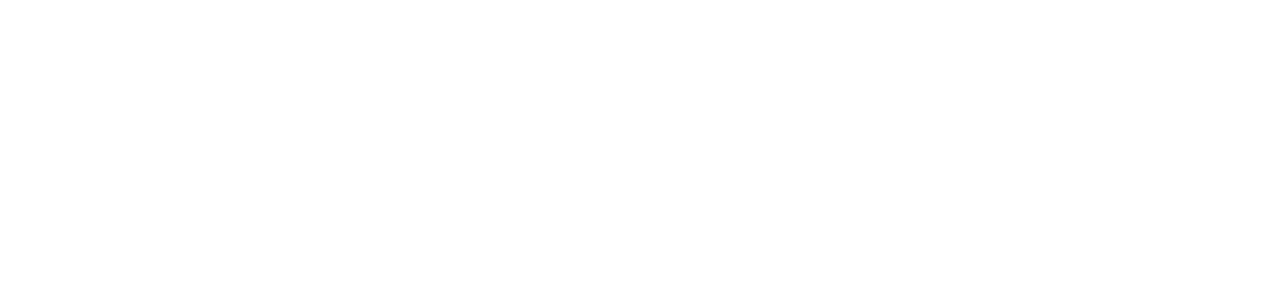
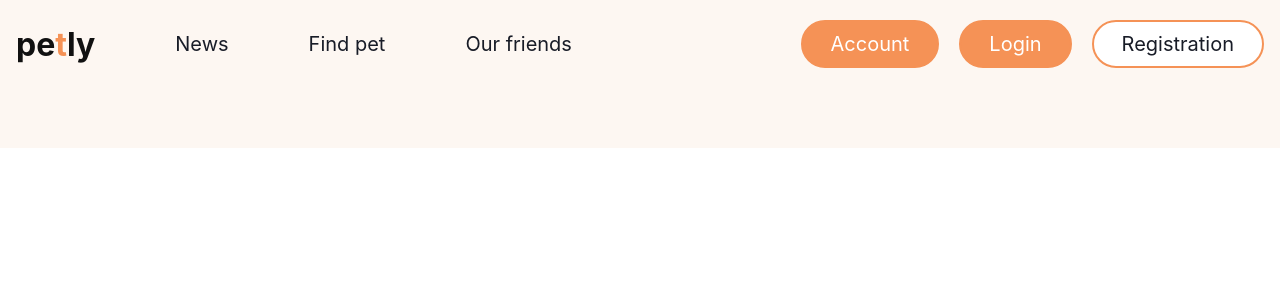
Before and after one commit to BogdanZarichnyy/team-project-react-nodejs-frontend, a React (Create React App) app: page / in a window 1280 px wide. Shown: the top 300 px of the page. Built offline with nearby package versions, Linux system fonts and the light colour scheme.

Commit message:
layout and header setup

```diff
--- a/src/App.js
+++ b/src/App.js
@@ -1,10 +1,18 @@
-import React from 'react';
+import React, { Suspense } from 'react';
+import { Route, Routes } from 'react-router-dom';
 import './App.css';
+import SharedLayout from './Components/SharedLayout/SharedLayout';
 
-function App() {
+export const App = () => {
   return (
-    <></>
+    <Suspense fallback={<span>Loading</span>}>
+      <Routes>
+        <Route path="/" element={<SharedLayout />}>
+          {/* <Route path="/test" element={<Test />} /> */}
+        </Route>
+
+        <Route path="*" element={<span>Not Found</span>} />
+      </Routes>
+    </Suspense>
   );
-}
-
-export default App;
+};
--- /dev/null
+++ b/src/Components/Header/Header.jsx
@@ -0,0 +1,55 @@
+import React from 'react';
+import { NavLink } from 'react-router-dom';
+
+import style from './Header.module.css';
+
+const Header = () => {
+  return (
+    <nav className={style.container}>
+      <div className={style.navGroupe}>
+        <span className={style.logo}>
+          pe<span className={style.logo_accent}>t</span>ly
+        </span>
+
+        <NavLink to="/news" className={style.nav_item}>
+          <span>News</span>
+        </NavLink>
+
+        <NavLink to="/notices" className={style.nav_item}>
+          <span>Find pet</span>
+        </NavLink>
+
+        <NavLink to="/friends" className={style.nav_item}>
+          <span>Our friends</span>
+        </NavLink>
+      </div>
+
+      <div className={style.authGroupe}>
+        {'if authorized' && (
+          <>
+            <NavLink to="/user" className={style.auth_item}>
+              Acсount
+            </NavLink>
+          </>
+        )}
+
+        {'if NOT authorized' && (
+          <>
+            <NavLink to="/login" className={style.auth_item}>
+              <span>Login</span>
+            </NavLink>
+
+            <NavLink
+              to="/register"
+              className={`${style.auth_item} ${style.auth_item__secondary}`}
+            >
+              <span>Registration</span>
+            </NavLink>
+          </>
+        )}
+      </div>
+    </nav>
+  );
+};
+
+export default Header;
--- /dev/null
+++ b/src/Components/Header/Header.module.css
@@ -0,0 +1,58 @@
+.container {
+  display: flex;
+  justify-content: space-between;
+  align-items: center;
+}
+
+.navGroupe {
+  display: flex;
+  gap: 80px;
+  align-items: center;
+}
+
+.nav_item {
+  text-decoration: none;
+  font-size: 20px;
+  color: #181c27;
+
+  transition: 250ms;
+}
+
+.nav_item:is(:hover, :focus) {
+  color: #f59256;
+  /* text-decoration: underline; */
+  /* border-bottom: 1px solid #f59256; */
+}
+
+.authGroupe {
+  display: flex;
+  gap: 20px;
+}
+
+.auth_item {
+  padding: 10px 28px;
+
+  font-size: 20px;
+  text-decoration: none;
+  color: #fff;
+
+  background-color: #f59256;
+
+  border: 2px solid #f59256;
+  border-radius: 40px;
+}
+
+.auth_item__secondary {
+  color: #181c27;
+  background-color: #fff;
+}
+
+.logo {
+  font-size: 32px;
+  font-weight: bold;
+  color: #111;
+}
+
+.logo_accent {
+  color: #f59256;
+}
--- /dev/null
+++ b/src/Components/SharedLayout/SharedLayout.jsx
@@ -0,0 +1,18 @@
+import { Outlet } from 'react-router-dom';
+
+import Header from '../Header/Header';
+import style from './SharedLayout.module.css';
+
+const SharedLayout = () => {
+  return (
+    <div className={style.layoutContainer}>
+      <Header />
+
+      <div className={style.outlets}>
+        <Outlet />
+      </div>
+    </div>
+  );
+};
+
+export default SharedLayout;
--- /dev/null
+++ b/src/Components/SharedLayout/SharedLayout.module.css
@@ -0,0 +1,8 @@
+.layoutContainer {
+  padding: 20px 16px;
+  background-color: #fdf7f2;
+}
+
+.outlets {
+  margin-top: 60px;
+}
```
Also changed, not shown: src/index.js (+6 -4 lines).
